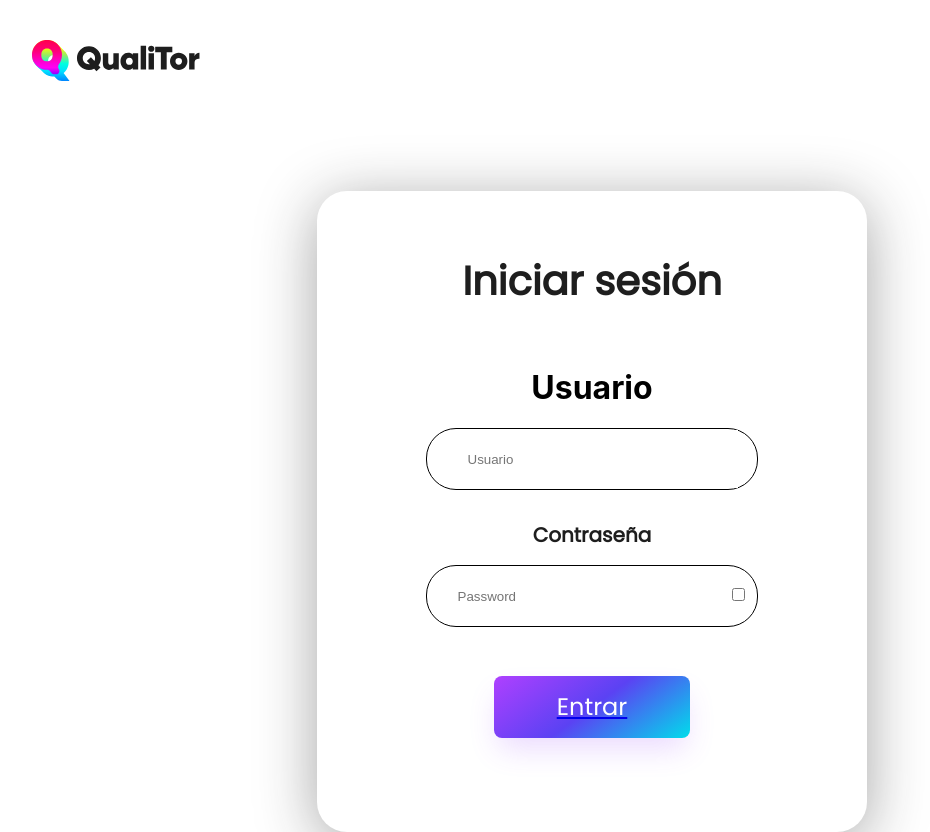
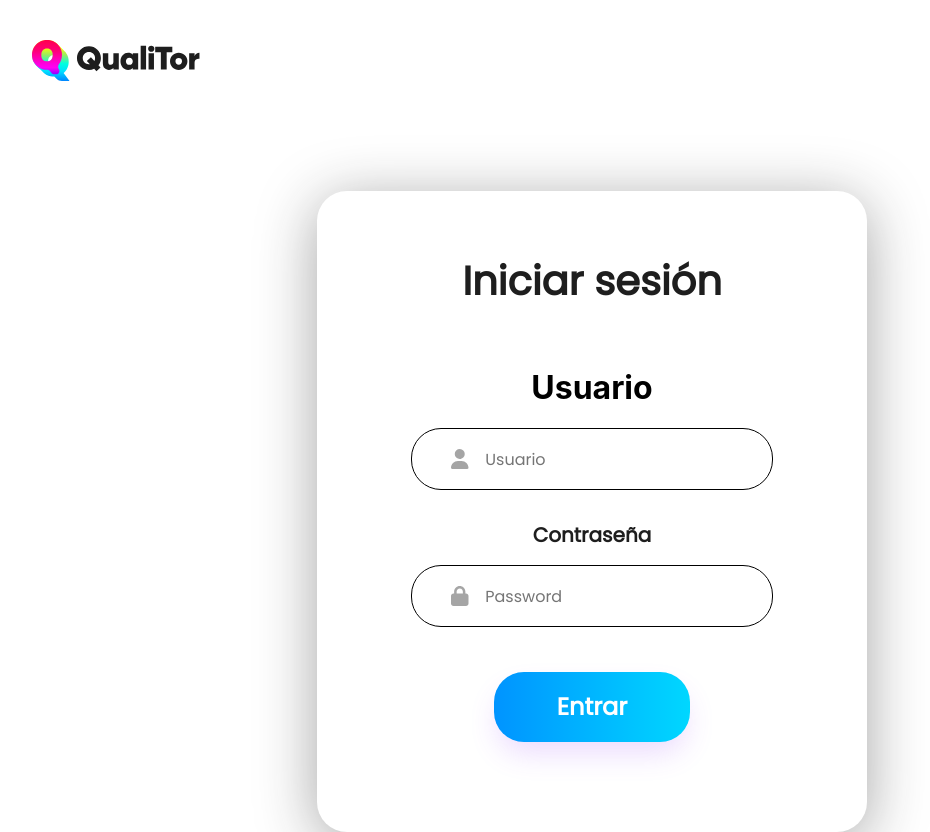
Before and after one commit to alejandromotadev/Mantenimiento-front, a React (Create React App) app in the folder project_front/: page / in a window 1280 px wide. Shown: the whole page, without its empty margins (48-978 px from the left). Built offline with nearby package versions, Linux system fonts and the light colour scheme.

Commit message:
Iconos en input

```diff
--- a/project_front/package.json
+++ b/project_front/package.json
@@ -6,6 +6,10 @@
   "main": "public/electron.js",
   "homepage": ".",
   "dependencies": {
+    "@fortawesome/fontawesome-svg-core": "^6.2.1",
+    "@fortawesome/free-regular-svg-icons": "^6.2.1",
+    "@fortawesome/free-solid-svg-icons": "^6.2.1",
+    "@fortawesome/react-fontawesome": "^0.2.0",
     "@testing-library/jest-dom": "^5.16.5",
     "@testing-library/react": "^13.4.0",
     "@testing-library/user-event": "^13.5.0",
--- a/project_front/src/pages/Login.jsx
+++ b/project_front/src/pages/Login.jsx
@@ -1,7 +1,8 @@
 import Style from "./Login.module.css";
 import { Link } from "react-router-dom";
 import { useState } from "react";
-
+import { FontAwesomeIcon } from '@fortawesome/react-fontawesome'
+import { faLock, faUser, faUnlock } from '@fortawesome/free-solid-svg-icons'
 
 
 const Login = () => {
@@ -10,7 +11,7 @@ const Login = () => {
 		// When the handler is invoked
 		// inverse the boolean state of passwordShown
 		setPasswordShown(!passwordShown);
-	  };
+	};
 	return (
 		<div className={Style.main}>
 			<div className={Style.block}>
@@ -19,7 +20,7 @@ const Login = () => {
 				<h1 className={Style.titlo2}>Usuario</h1>
 
 				<div className={Style.inputcont}>
-					<i class="fa fa-user icon"></i>
+					<FontAwesomeIcon icon={faUser} className={Style.icon} />
 					<input
 						className={Style.input}
 						type="email"
@@ -30,17 +31,14 @@ const Login = () => {
 				<h1 className={Style.titulo2}>Contraseña</h1>
 
 				<div className={Style.inputcont}>
-					<i class="fa fa-unlock-alt"></i>
+					<FontAwesomeIcon icon={passwordShown ? faUnlock : faLock } className={Style.icon} onClick={togglePassword} />
 					<input
 						className={Style.input}
 						type={passwordShown ? "text" : "password"}
 						placeholder="Password"
 						id="contrasenia"
 					/>
-					<input type="checkbox" onClick={togglePassword}></input>
-
 				</div>
-
 				<div className={Style.wrapper}>
 					<Link to="/proceso">
 						{" "}
--- a/project_front/src/pages/Login.module.css
+++ b/project_front/src/pages/Login.module.css
@@ -3,22 +3,6 @@
   width: 100%;
 }
 
-.head {
-  width: 100%;
-  height: 10rem;
-}
-
-.headcontent {
-  margin-bottom: 20rem;
-}
-
-.headerimage {
-  width: 15%;
-  height: 15%;
-  float: left;
-  margin-left: 50px;
-  margin-top: 30px;
-}
 .block {
   text-align: center;
   margin: 0px auto;
@@ -37,31 +21,30 @@
   font-weight: 700;
   font-size: 40px;
   line-height: 60px;
-  /* identical to box height */
-
   color: #1E1E1E;
 }
 
 .inputcont {
-  /* border: 1px solid rgba(30, 30, 30, 0.3); */
+  display: flex;
+  justify-content: center;
+  align-items: center;
   border: 1px solid rgba(0, 0, 0, 1);
   border-radius: 30px;
-  width: 330px;
+  width: 360px;
   height: 60px;
   text-align: center;
   margin: 0px auto;
 }
 
-.input {
-  margin-top: 1px;
-  margin-bottom: 30px;
-  margin-left: 11px;
+.input{
+  border: none;
   box-sizing: border-box;
-  width: 280px;
-  height: 58px;
+  font-family: 'Poppins';
+  font-size: 16px;
+  font-weight: 400;
+  height: 60px;
   outline: none;
-  border: 0px solid rgba(30, 30, 30, 0.3);
-  padding-left: 10px;
+  width: 250px;
 }
 
 .wrapper {
@@ -73,36 +56,20 @@
   justify-content: center;
 }
 
-
-/* CSS */
 .button63 {
-
-  align-items: center;
-  background-image: linear-gradient(144deg, #AF40FF, #5B42F3 50%, #00DDEB);
+  background-image:  linear-gradient(90deg, #0085FF -21.97%, #00E0FF 113.38%);
+  border-radius: 30px;
   border: 0;
-  border-radius: 8px;
   box-shadow: rgba(151, 65, 252, 0.2) 0 15px 30px -5px;
-  box-sizing: border-box;
   color: #FFFFFF;
-  display: flex;
+  cursor: pointer;
   font-family: 'Poppins', sans-serif;
+  font-weight: bold;
   font-size: 20px;
-  justify-content: center;
   line-height: 1em;
-  max-width: 100%;
-  min-width: 140px;
+  width: 140px;
+  height: 70px;
   padding: 19px 24px;
-  text-decoration: none;
-  user-select: none;
-  -webkit-user-select: none;
-  touch-action: manipulation;
-  white-space: nowrap;
-  cursor: pointer;
-}
-
-.button63:active,
-.button63:hover {
-  outline: 0;
 }
 
 @media (min-width: 768px) {
@@ -120,14 +87,11 @@
   font-weight: 700;
   font-size: 20px;
   line-height: 60px;
-  /* identical to box height */
   color: #1E1E1E;
 }
 
-
-
-.fa {
-  position: absolute;
-  padding: 11px;
-  right: 10px;
+.icon{
+  font-size: 20px;
+  color: rgba(31, 31, 31, 0.4);
+  padding-right: 15px
 }
```
Also changed, not shown: 1 other file (tests, documents, lock files or other folders).
